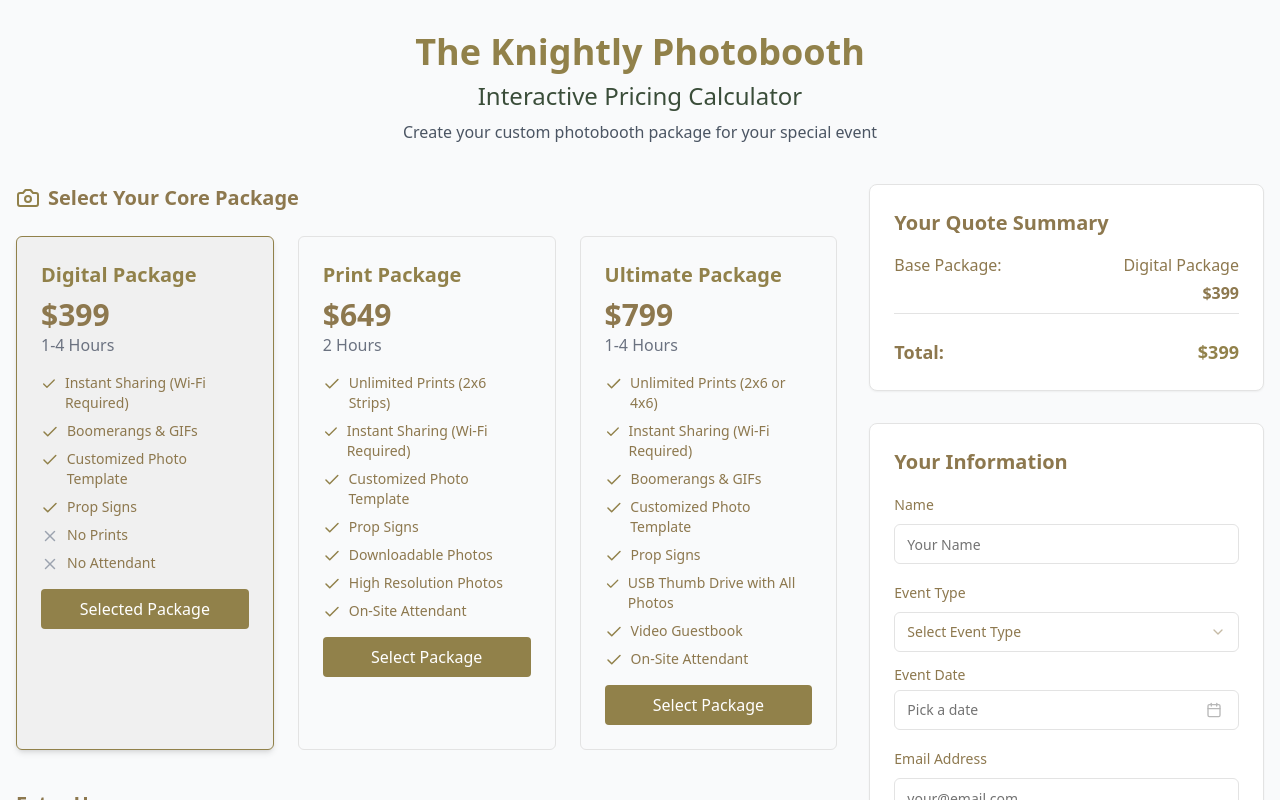
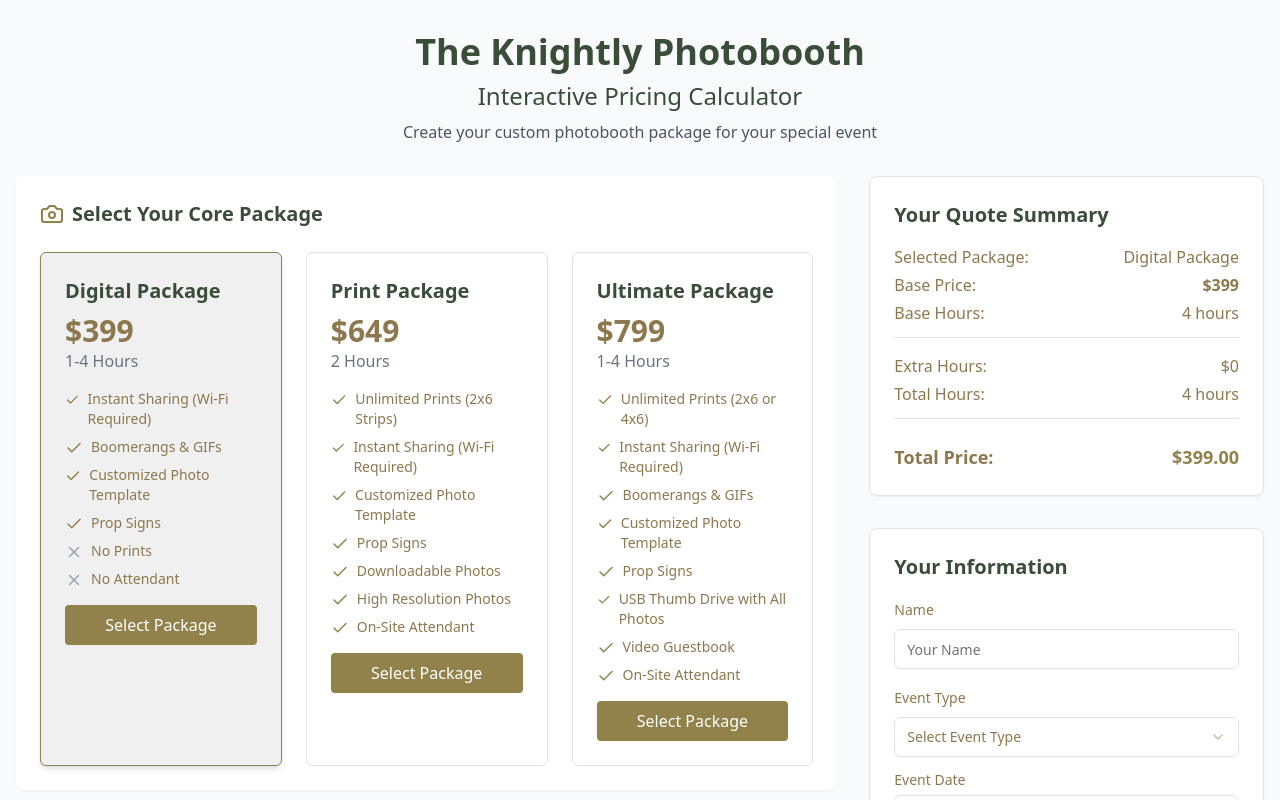
Before and after one commit to GabesKnight/knightly-booking-wizard, a React (Vite) app: page / in a window 1280 px wide. Both pictures are taken after a click on the element 144 px from the left and 493 px from the top of the page. Shown: the top 800 px of the page. Built offline with nearby package versions, Linux system fonts and the light colour scheme.

Commit message:
Refactor: Update form to match design
Updated the booking form to match the provided design specifications.

```diff
--- a/src/components/AddOnSwitch.tsx
+++ b/src/components/AddOnSwitch.tsx
@@ -13,13 +13,13 @@ const AddOnSwitch = ({ addOn, enabled, onToggle }: AddOnSwitchProps) => {
   return (
     <div className="flex justify-between items-center py-2">
       <div>
-        <div className="flex items-center">
+        <div>
           <span className="font-medium">{addOn.name}</span>
           {addOn.description && (
-            <span className="text-sm text-gray-500 ml-1">- {addOn.description}</span>
+            <span className="text-sm text-gray-500 block">{addOn.description}</span>
           )}
         </div>
-        <div className="text-sm font-semibold text-knightly-gold">{formatCurrency(addOn.price)}</div>
+        <div className="text-sm font-semibold">{formatCurrency(addOn.price, false)}</div>
       </div>
       <Switch
         checked={enabled}
--- a/src/components/BookingForm.tsx
+++ b/src/components/BookingForm.tsx
@@ -4,7 +4,7 @@ import { zodResolver } from "@hookform/resolvers/zod";
 import { useForm } from "react-hook-form";
 import { z } from "zod";
 import { format } from "date-fns";
-import { CalendarIcon, Camera, Check, ChevronsUpDown, Wrench } from "lucide-react";
+import { CalendarIcon, Camera, Check, ChevronsUpDown, Wrench, X } from "lucide-react";
 
 import { ADD_ONS, EVENT_TYPES, EXTRA_HOURS_MAX, PACKAGES } from "@/data/booking-constants";
 import { BookingFormData, PackageType } from "@/types/booking-types";
@@ -59,6 +59,7 @@ const formSchema = z.object({
 
 const BookingForm = () => {
   const [formSubmitting, setFormSubmitting] = useState(false);
+  const [sliderValue, setSliderValue] = useState(0);
 
   // Initialize form
   const form = useForm<z.infer<typeof formSchema>>({
@@ -94,6 +95,13 @@ const BookingForm = () => {
     }
   };
 
+  // Handle slider change
+  const handleSliderChange = (value: number[]) => {
+    const hours = value[0];
+    setSliderValue(hours);
+    form.setValue("extraHours", hours);
+  };
+
   // Handle form submission
   const onSubmit = async (data: z.infer<typeof formSchema>) => {
     try {
@@ -116,6 +124,7 @@ const BookingForm = () => {
 
       // Reset form
       form.reset();
+      setSliderValue(0);
     } catch (error) {
       console.error("Error submitting form:", error);
       toast.error("Failed to submit booking enquiry", {
@@ -127,22 +136,22 @@ const BookingForm = () => {
   };
 
   return (
-    <div className="max-w-7xl mx-auto px-4 py-8">
-      <div className="text-center mb-10">
-        <h1 className="text-4xl font-bold text-knightly-gold">The Knightly Photobooth</h1>
+    <div className="max-w-7xl mx-auto px-4">
+      <div className="text-center mb-8">
+        <h1 className="text-4xl font-bold text-knightly-green">The Knightly Photobooth</h1>
         <h2 className="text-2xl text-knightly-green mt-2">Interactive Pricing Calculator</h2>
         <p className="text-gray-600 mt-2">Create your custom photobooth package for your special event</p>
       </div>
 
       <Form {...form}>
-        <form onSubmit={form.handleSubmit(onSubmit)} className="space-y-10">
+        <form onSubmit={form.handleSubmit(onSubmit)} className="space-y-8">
           <div className="grid grid-cols-1 lg:grid-cols-3 gap-8">
-            <div className="lg:col-span-2 space-y-10">
+            <div className="lg:col-span-2 space-y-8">
               {/* Package Selection */}
-              <div>
+              <div className="bg-white rounded-lg p-6 shadow-sm">
                 <div className="flex items-center gap-2 mb-6">
                   <Camera className="text-knightly-gold" size={24} />
-                  <h3 className="text-xl font-semibold">Select Your Core Package</h3>
+                  <h3 className="text-xl font-semibold text-knightly-green">Select Your Core Package</h3>
                 </div>
 
                 <div className="grid grid-cols-1 md:grid-cols-3 gap-6">
@@ -158,28 +167,30 @@ const BookingForm = () => {
               </div>
 
               {/* Extra Hours Slider */}
-              <div>
-                <h3 className="text-xl font-semibold mb-4">Extra Hours</h3>
+              <div className="bg-white rounded-lg p-6 shadow-sm">
+                <h3 className="text-xl font-semibold mb-4 text-knightly-green">Extra Hours</h3>
                 <FormField
                   control={form.control}
                   name="extraHours"
                   render={({ field }) => (
                     <FormItem>
-                      <div className="space-y-4">
+                      <div className="space-y-2">
                         <div className="flex justify-between">
-                          <FormLabel>Add extra hours at $99 per hour</FormLabel>
+                          <div className="flex items-center gap-2">
+                            <Slider
+                              min={0}
+                              max={EXTRA_HOURS_MAX}
+                              step={1}
+                              value={[field.value]}
+                              onValueChange={handleSliderChange}
+                              className="w-[300px]"
+                            />
+                          </div>
                           <span className="font-semibold text-xl">{field.value}</span>
                         </div>
-                        <FormControl>
-                          <Slider
-                            min={0}
-                            max={EXTRA_HOURS_MAX}
-                            step={1}
-                            value={[field.value]}
-                            onValueChange={(value) => field.onChange(value[0])}
-                            className="slider-track"
-                          />
-                        </FormControl>
+                        <p className="text-gray-500 text-sm">
+                          Base package includes 4 hours. Extra hours ($99 each) are charged from the 5th hour onward.
+                        </p>
                       </div>
                     </FormItem>
                   )}
@@ -187,10 +198,10 @@ const BookingForm = () => {
               </div>
 
               {/* Optional Add-Ons */}
-              <div>
+              <div className="bg-white rounded-lg p-6 shadow-sm">
                 <div className="flex items-center gap-2 mb-6">
                   <Wrench className="text-knightly-gold" size={20} />
-                  <h3 className="text-xl font-semibold">Optional Add-Ons</h3>
+                  <h3 className="text-xl font-semibold text-knightly-green">Optional Add-Ons</h3>
                 </div>
 
                 <div className="grid grid-cols-1 md:grid-cols-2 gap-x-10 gap-y-3">
@@ -221,13 +232,13 @@ const BookingForm = () => {
               <div className="sticky top-8 space-y-8">
                 {/* Quote Summary */}
                 <div className="bg-white p-6 rounded-lg border shadow-sm">
-                  <h3 className="text-xl font-semibold mb-4">Your Quote Summary</h3>
+                  <h3 className="text-xl font-semibold mb-4 text-knightly-green">Your Quote Summary</h3>
                   <QuoteSummary quote={quote} />
                 </div>
 
                 {/* Personal Information */}
                 <div className="bg-white p-6 rounded-lg border shadow-sm">
-                  <h3 className="text-xl font-semibold mb-4">Your Information</h3>
+                  <h3 className="text-xl font-semibold mb-4 text-knightly-green">Your Information</h3>
 
                   <div className="space-y-4">
                     {/* Name Field */}
@@ -289,9 +300,9 @@ const BookingForm = () => {
                                   )}
                                 >
                                   {field.value ? (
-                                    format(field.value, "PPP")
+                                    format(field.value, "PP")
                                   ) : (
-                                    <span>Pick a date</span>
+                                    <span>dd/mm/yyyy</span>
                                   )}
                                   <CalendarIcon className="ml-auto h-4 w-4 opacity-50" />
                                 </Button>
@@ -331,7 +342,7 @@ const BookingForm = () => {
                     {/* Submit Button */}
                     <Button
                       type="submit"
-                      className="w-full bg-knightly-gold hover:bg-knightly-gold-light text-white mt-4"
+                      className="w-full bg-knightly-green hover:bg-knightly-green-light text-white mt-4"
                       disabled={formSubmitting || !quote}
                     >
                       {formSubmitting ? "Submitting..." : "Submit Booking Enquiry"}
--- a/src/components/PackageCard.tsx
+++ b/src/components/PackageCard.tsx
@@ -15,8 +15,8 @@ const PackageCard = ({ packageData, selected, onSelect }: PackageCardProps) => {
       className={`package-card ${selected ? 'selected' : ''}`}
       onClick={() => onSelect(packageData.id)}
     >
-      <h3 className="text-xl font-semibold text-knightly-gold">{packageData.name}</h3>
-      <p className="text-3xl font-bold mt-2">{formatCurrency(packageData.price)}</p>
+      <h3 className="text-xl font-semibold text-knightly-green">{packageData.name}</h3>
+      <p className="text-3xl font-bold mt-2">{formatCurrency(packageData.price, false)}</p>
       <p className="text-gray-500">{packageData.hours}</p>
 
       <ul className="feature-list">
@@ -39,7 +39,7 @@ const PackageCard = ({ packageData, selected, onSelect }: PackageCardProps) => {
           onSelect(packageData.id);
         }}
       >
-        {selected ? 'Selected Package' : 'Select Package'}
+        Select Package
       </button>
     </div>
   );
--- a/src/components/QuoteSummary.tsx
+++ b/src/components/QuoteSummary.tsx
@@ -21,27 +21,29 @@ const QuoteSummary = ({ quote }: QuoteSummaryProps) => {
     <div className="space-y-4">
       <div className="border-b pb-2">
         <div className="flex justify-between mb-1">
-          <span>Base Package:</span>
+          <span>Selected Package:</span>
           <span className="font-medium">{quote.packageName}</span>
         </div>
-        <div className="flex justify-between">
-          <span></span>
-          <span className="font-semibold">{formatCurrency(quote.packagePrice)}</span>
+        <div className="flex justify-between mb-1">
+          <span>Base Price:</span>
+          <span className="font-semibold">{formatCurrency(quote.packagePrice, false)}</span>
+        </div>
+        <div className="flex justify-between mb-1">
+          <span>Base Hours:</span>
+          <span className="font-medium">4 hours</span>
         </div>
       </div>
 
-      {quote.extraHoursCount > 0 && (
-        <div className="border-b pb-2">
-          <div className="flex justify-between mb-1">
-            <span>Extra Hours:</span>
-            <span className="font-medium">{quote.extraHoursCount} {quote.extraHoursCount === 1 ? 'hour' : 'hours'}</span>
-          </div>
-          <div className="flex justify-between">
-            <span></span>
-            <span className="font-semibold">{formatCurrency(quote.extraHoursPrice)}</span>
-          </div>
+      <div className="border-b pb-2">
+        <div className="flex justify-between mb-1">
+          <span>Extra Hours:</span>
+          <span className="font-medium">{formatCurrency(quote.extraHoursPrice, false)}</span>
         </div>
-      )}
+        <div className="flex justify-between mb-1">
+          <span>Total Hours:</span>
+          <span className="font-medium">4 {quote.extraHoursCount > 0 ? `+ ${quote.extraHoursCount}` : ''} hours</span>
+        </div>
+      </div>
 
       {quote.addOns.length > 0 && (
         <div className="border-b pb-2">
@@ -51,14 +53,14 @@ const QuoteSummary = ({ quote }: QuoteSummaryProps) => {
           {quote.addOns.map((addon, index) => (
             <div key={index} className="flex justify-between text-sm">
               <span>{addon.name}</span>
-              <span>{formatCurrency(addon.price)}</span>
+              <span>{formatCurrency(addon.price, false)}</span>
             </div>
           ))}
 
           {quote.addOnsDiscount > 0 && (
             <div className="flex justify-between mt-2 text-green-600">
               <span>Discount:</span>
-              <span>-{formatCurrency(quote.addOnsDiscount)}</span>
+              <span>-{formatCurrency(quote.addOnsDiscount, false)}</span>
             </div>
           )}
         </div>
@@ -66,8 +68,8 @@ const QuoteSummary = ({ quote }: QuoteSummaryProps) => {
 
       <div className="pt-2">
         <div className="flex justify-between font-bold text-lg">
-          <span>Total:</span>
-          <span className="text-knightly-gold">{formatCurrency(quote.finalTotal)}</span>
+          <span>Total Price:</span>
+          <span className="text-knightly-gold">{formatCurrency(quote.finalTotal, true)}</span>
         </div>
       </div>
     </div>
--- a/src/index.css
+++ b/src/index.css
@@ -57,7 +57,7 @@
 }
 
 .package-card {
-  @apply relative border rounded-md p-6 transition-all duration-200;
+  @apply relative border rounded-md p-6 transition-all duration-200 bg-white;
 }
 
 .package-card.selected {
--- a/src/pages/Index.tsx
+++ b/src/pages/Index.tsx
@@ -3,7 +3,7 @@ import BookingForm from "@/components/BookingForm";
 
 const Index = () => {
   return (
-    <div className="min-h-screen bg-gray-50">
+    <div className="min-h-screen bg-gray-50 py-8">
       <BookingForm />
     </div>
   );
--- a/src/utils/quote-calculator.ts
+++ b/src/utils/quote-calculator.ts
@@ -1,42 +1,51 @@
 
-import { ADD_ON_DISCOUNT_TIERS, ADD_ONS, EXTRA_HOURS_PRICE, PACKAGES } from "@/data/booking-constants";
+import { ADD_ONS, PACKAGES } from "@/data/booking-constants";
 import { BookingFormData, QuoteSummary } from "@/types/booking-types";
 
-export function calculateQuote(formData: BookingFormData): QuoteSummary | null {
-  if (!formData.selectedPackage) {
-    return null;
+export const formatCurrency = (amount: number, showCents: boolean = true): string => {
+  return new Intl.NumberFormat('en-US', {
+    style: 'currency',
+    currency: 'USD',
+    minimumFractionDigits: showCents ? 2 : 0,
+    maximumFractionDigits: showCents ? 2 : 0,
+  }).format(amount);
+};
+
+export const calculateQuote = (formData: BookingFormData): QuoteSummary | null => {
+  if (!formData.selectedPackage) return null;
+
+  // Find selected package
+  const selectedPackage = PACKAGES.find(pkg => pkg.id === formData.selectedPackage);
+  if (!selectedPackage) return null;
+
+  // Calculate extra hours cost
+  const extraHoursCount = formData.extraHours || 0;
+  const extraHoursPrice = extraHoursCount * 99;
+
+  // Calculate add-ons
+  const selectedAddOns = formData.addOns || [];
+  const addOnsDetails = selectedAddOns.map(addonId => {
+    const addon = ADD_ONS.find(a => a.id === addonId);
+    return {
+      name: addon?.name || '',
+      price: addon?.price || 0
+    };
+  });
+
+  // Calculate add-ons total
+  const addOnsTotal = addOnsDetails.reduce((sum, addon) => sum + addon.price, 0);
+
+  // Calculate discount based on number of add-ons
+  let discountPercentage = 0;
+  if (selectedAddOns.length >= 4) {
+    discountPercentage = 0.2; // 20% discount
+  } else if (selectedAddOns.length === 3) {
+    discountPercentage = 0.15; // 15% discount
+  } else if (selectedAddOns.length === 2) {
+    discountPercentage = 0.1; // 10% discount
   }
 
-  // Find the selected package
-  const selectedPackage = PACKAGES.find(pkg => pkg.id === formData.selectedPackage);
-  if (!selectedPackage) {
-    return null;
-  }
-
-  // Calculate extra hours cost
-  const extraHoursCount = formData.extraHours;
-  const extraHoursPrice = extraHoursCount * EXTRA_HOURS_PRICE;
-
-  // Calculate add-ons
-  const selectedAddOns = ADD_ONS.filter(addon => formData.addOns.includes(addon.id));
-  const addOnsDetails = selectedAddOns.map(addon => ({
-    name: addon.name,
-    price: addon.price
-  }));
-
-  const addOnsTotal = selectedAddOns.reduce((sum, addon) => sum + addon.price, 0);
-
-  // Calculate add-on discounts
-  let addOnsDiscount = 0;
-  const addOnCount = selectedAddOns.length;
-
-  // Find the highest applicable discount tier
-  for (let i = ADD_ON_DISCOUNT_TIERS.length - 1; i >= 0; i--) {
-    if (addOnCount >= ADD_ON_DISCOUNT_TIERS[i].count) {
-      addOnsDiscount = addOnsTotal * ADD_ON_DISCOUNT_TIERS[i].discount;
-      break;
-    }
-  }
+  const addOnsDiscount = addOnsTotal * discountPercentage;
 
   // Calculate final total
   const finalTotal = selectedPackage.price + extraHoursPrice + addOnsTotal - addOnsDiscount;
@@ -51,13 +60,4 @@ export function calculateQuote(formData: BookingFormData): QuoteSummary | null {
     addOnsDiscount,
     finalTotal
   };
-}
-
-export function formatCurrency(amount: number): string {
-  return new Intl.NumberFormat('en-US', {
-    style: 'currency',
-    currency: 'USD',
-    minimumFractionDigits: 0,
-    maximumFractionDigits: 0
-  }).format(amount);
-}
+};
--- a/tailwind.config.ts
+++ b/tailwind.config.ts
@@ -1,3 +1,4 @@
+
 import type { Config } from "tailwindcss";
 
 export default {
```
